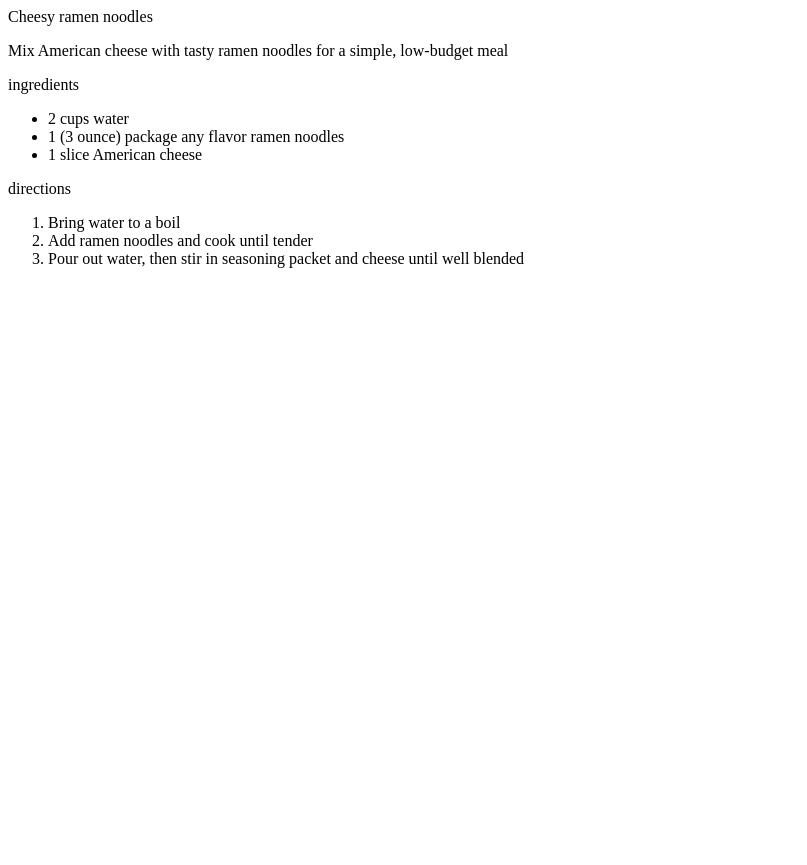
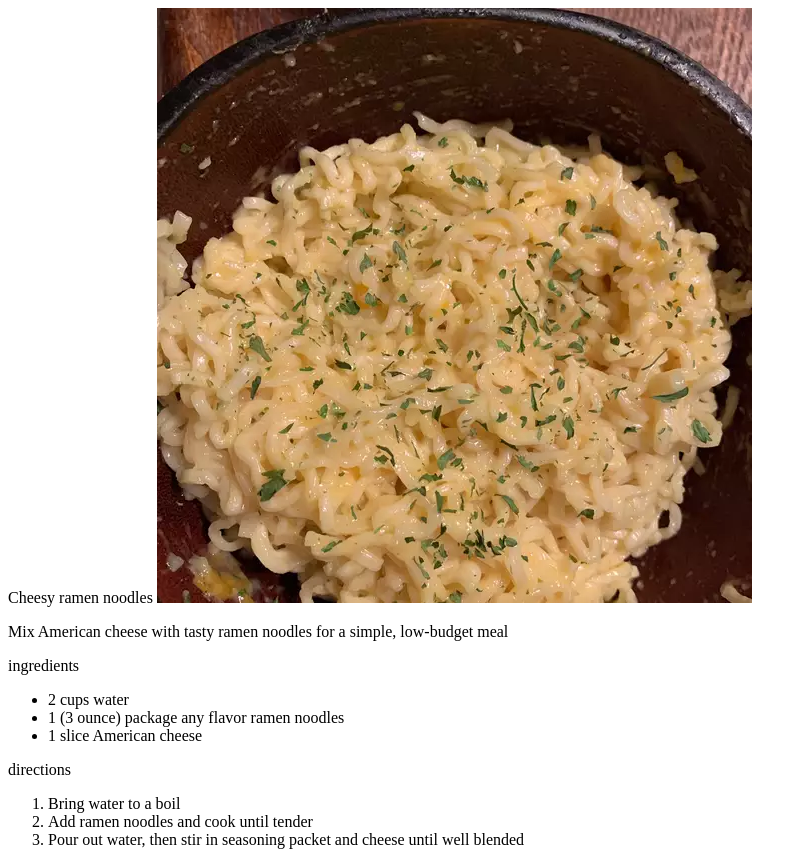
Before and after one commit to hamidrezatakloo/odin-recipes, a plain HTML site: page recipes/ramen.html in a window 1280 px wide. Shown: the whole page, without its empty margins (0-807 px from the left). Before the commit the page ends 800 px from the top, so only its background shows below. Drawn offline with Linux system fonts and the light colour scheme.

Commit message:
Add source of image for ramen page

```diff
--- a/recipes/ramen.html
+++ b/recipes/ramen.html
@@ -7,7 +7,7 @@
   </head>
   <body>
     <head>Cheesy ramen noodles</head>
-    <img src ="">
+    <img src ="../images/ramen.webp">
     <p>Mix American cheese with tasty ramen noodles for a simple, low-budget meal</p>
     ingredients
     <ul>
```
